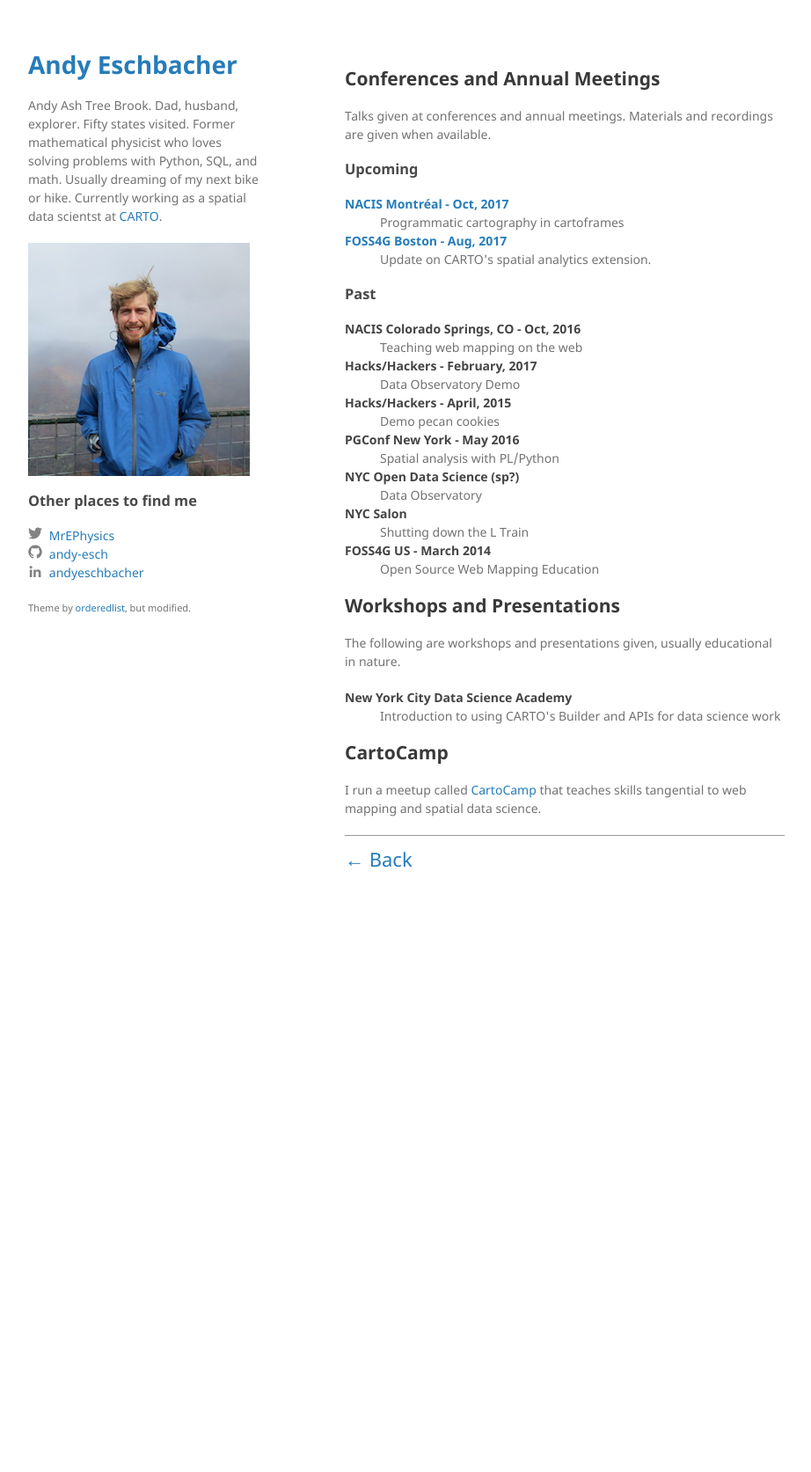
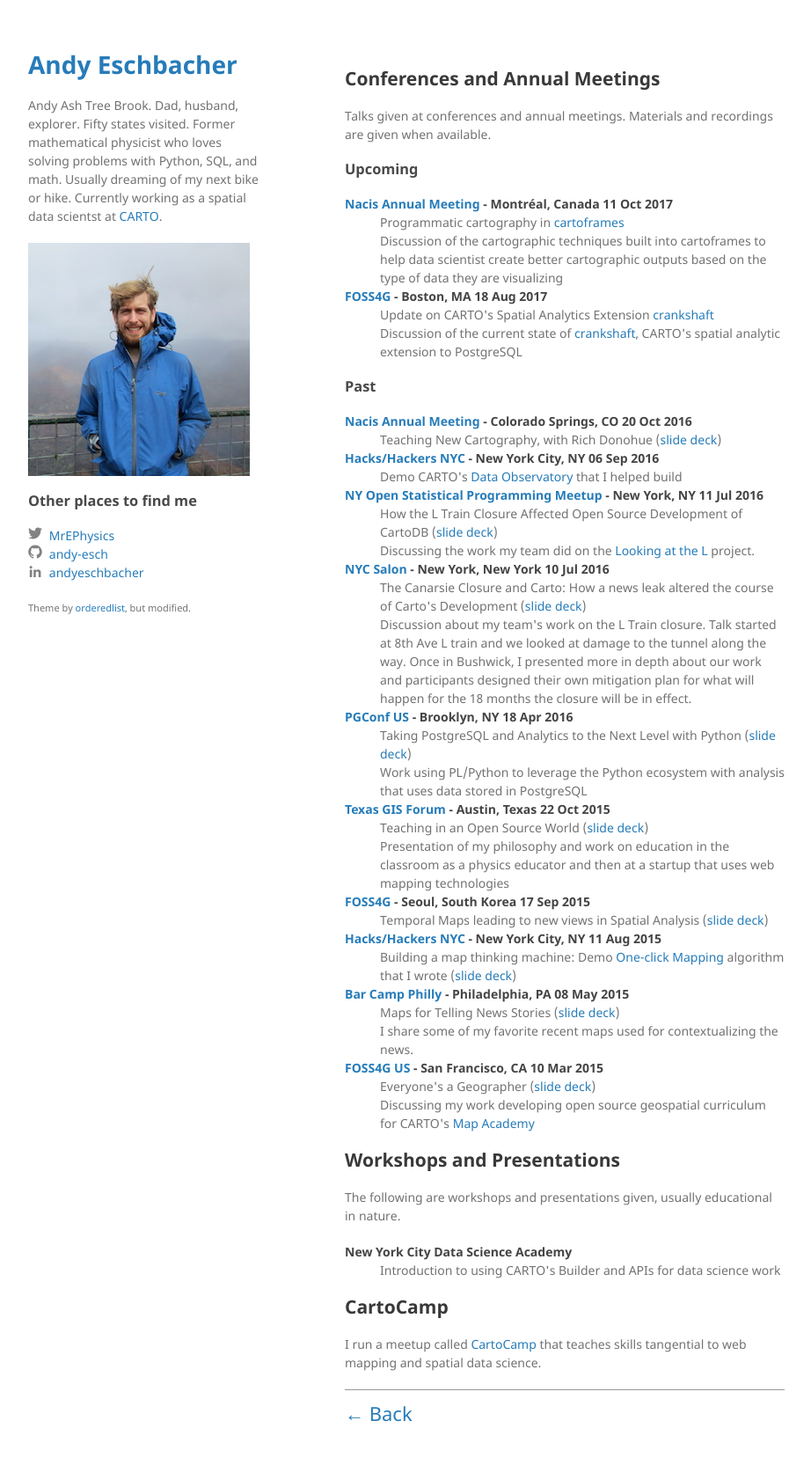
Before and after one commit to andy-esch/andy-esch.github.io, a Jekyll site: the page built from presentations.md, in a window 1280 px wide. Shown: the whole page at 88% size, without its empty margins (178-1100 px from the left). Built offline with Jekyll 4.4.1, drawn with Linux system fonts in a browser that asks for light colours; our own code applies the rules of GitHub Pages for plain Markdown files; before the commit the page ends 1043 px from its top, so only the background shows below that.

Commit message:
templating of presentations from talks.json

```diff
--- /dev/null
+++ b/_data/talks.json
@@ -0,0 +1,104 @@
+[{
+	"name": "Nacis Annual Meeting",
+	"location": "Colorado Springs, CO",
+	"date": "2016-10-20",
+	"title": "Teaching New Cartography, with Rich Donohue",
+	"slides_url": "https://docs.google.com/presentation/d/1IYYQ722Ek7E5lrGgxkX0RasUX2wMJrJKmzP_TpgXTD0/edit",
+	"conf_url": "http://nacis.org/wp-content/uploads/2016/10/2016-NACIS-conf-program-0930.pdf"
+},
+{
+	"name": "Hacks/Hackers NYC",
+	"location": "New York City, NY",
+	"date": "2016-09-06",
+	"title": "Demo CARTO's <a href=\"https://carto.com/data-observatory/\">Data Observatory</a> that I helped build",
+	"slides_url": "",
+	"conf_url": "https://www.meetup.com/hacks-hackers-nyc/events/233272604/"
+},
+{
+	"name": "Hacks/Hackers NYC",
+	"location": "New York City, NY",
+	"date": "2015-08-11",
+	"title": "Building a map thinking machine: Demo <a href=\"https://carto.com/blog/one-click-mapping\">One-click Mapping</a> algorithm that I wrote",
+	"slides_url": "https://docs.google.com/presentation/d/1ccyervECNrkhGFX0k74rZdoN7oXT-pudUm4zU4K6Hx0/edit?usp=sharing",
+	"conf_url": "https://www.meetup.com/hacks-hackers-nyc/events/224032139/"
+},
+{
+	"name": "PGConf US",
+	"location": "Brooklyn, NY",
+	"date": "2016-04-18",
+	"title": "Taking PostgreSQL and Analytics to the Next Level with Python",
+	"slides_url": "https://docs.google.com/presentation/d/1XHLXU0PuDJv0Ryk6v7noiK2zRL6AzMY8y6BAmMPJ-ek/edit?usp=sharing",
+	"conf_url": "https://wiki.postgresql.org/wiki/PgConfUS_Talks_2016",
+	"description": "Work using PL/Python to leverage the Python ecosystem with analysis that uses data stored in PostgreSQL"
+},
+{
+	"name": "NY Open Statistical Programming Meetup",
+	"location": "New York, NY",
+	"date": "2016-07-11",
+	"title": "How the L Train Closure Affected Open Source Development of CartoDB",
+	"slides_url": "https://docs.google.com/presentation/d/1J4unz4rwTLWClF15zcc-QHmU3gNElLljrxdfFzRp6k8/edit?usp=sharing",
+	"conf_url": "https://www.meetup.com/nyhackr/events/232135172/",
+	"description": "Discussing the work my team did on the <a href=\"https://carto.com/blog/looking-at-the-l\">Looking at the L</a> project."
+},
+{
+	"name": "FOSS4G",
+	"location": "Seoul, South Korea",
+	"date": "2015-09-17",
+	"title": "Temporal Maps leading to new views in Spatial Analysis",
+	"slides_url": "https://docs.google.com/presentation/d/1zAXNGzvfNFRtd_KC7h-XAG8e-uroO5bgudj6m09YNR8/edit?usp=sharing",
+	"conf_url": "http://2015.foss4g.org/"
+},
+{
+	"name": "FOSS4G US",
+	"location": "San Francisco, CA",
+	"date": "2015-03-10",
+	"title": "Everyone's a Geographer",
+	"slides_url": "http://2015.foss4g-na.org/session/everyones-geographer.html",
+	"conf_url": "http://2015.foss4g-na.org/",
+	"description": "Discussing my work developing open source geospatial curriculum for CARTO's <a href=\"https://carto.com/academy\">Map Academy</a>"
+},
+{
+	"name": "FOSS4G",
+	"location": "Boston, MA",
+	"date": "2017-08-18",
+	"title": "Update on CARTO's Spatial Analytics Extension <a href=\"https://github.com/CartoDB/crankshaft/\">crankshaft</a>",
+	"slides_url": "",
+	"conf_url": "http://2017.foss4g.org/",
+	"description": "Discussion of the current state of <a href=\"https://github.com/CartoDB/crankshaft\">crankshaft</a>, CARTO's spatial analytic extension to PostgreSQL"
+},
+{
+	"name": "Nacis Annual Meeting",
+	"location": "Montréal, Canada",
+	"date": "2017-10-11",
+	"title": "Programmatic cartography in <a href=\"https://github.com/CartoDB/cartoframes/\">cartoframes</a>",
+	"slides_url": "",
+	"conf_url": "http://nacis.org/annual-meeting/current-meeting/",
+	"description": "Discussion of the cartographic techniques built into cartoframes to help data scientist create better cartographic outputs based on the type of data they are visualizing"
+},
+{
+	"name": "Texas GIS Forum",
+	"location": "Austin, Texas",
+	"date": "2015-10-22",
+	"title": "Teaching in an Open Source World",
+	"slides_url": "https://docs.google.com/presentation/d/1vh-fCJ_lXlMiC-j8N1PCJT4eoveYxvc4RX67nfHG6_8/edit#slide=id.p4",
+	"conf_url": "https://tnris.org/texas-gis-forum/2015/",
+	"description": "Presentation of my philosophy and work on education in the classroom as a physics educator and then at a startup that uses web mapping technologies"
+},
+{
+	"name": "NYC Salon",
+	"location": "New York, New York",
+	"date": "2016-07-10",
+	"title": "The Canarsie Closure and Carto: How a news leak altered the course of Carto's Development",
+	"slides_url": "https://docs.google.com/presentation/d/1SEDZcV8dvbBc93jxPV6Td89l-XR7Sp5sCQhpSTNR-nI/edit?usp=sharing",
+	"conf_url": "https://www.facebook.com/groups/NYCSalon",
+	"description": "Discussion about my team's work on the L Train closure. Talk started at 8th Ave L train and we looked at damage to the tunnel along the way. Once in Bushwick, I presented more in depth about our work and participants designed their own mitigation plan for what will happen for the 18 months the closure will be in effect."
+},
+{
+	"name": "Bar Camp Philly",
+	"location": "Philadelphia, PA",
+	"date": "2015-05-08",
+	"title": "Maps for Telling News Stories",
+	"slides_url": "https://docs.google.com/presentation/d/1igeyn7-IDouSKKeiJ9cBs-P5-RzKyzf9Dg0mhlPcvrQ/edit?usp=sharing",
+	"conf_url": "http://2015.barcampphilly.org/",
+	"description": "I share some of my favorite recent maps used for contextualizing the news."
+}]
--- a/presentations.md
+++ b/presentations.md
@@ -1,6 +1,10 @@
 ---
 layout: default
 ---
+
+{% assign curr_time = "now" | date: "%Y-%m-%d %H:%M" %}
+{% assign past_events = site.data.talks | where_exp:"item", "item.date < curr_time" | sort: 'date' | reverse %}
+{% assign future_events = site.data.talks | where_exp:"item", "item.date >= curr_time" | sort: 'date' | reverse %}
 
 ## Conferences and Annual Meetings
 
@@ -8,39 +12,42 @@
 
 ### Upcoming
 
-<dl>
-        <dt><a href="http://nacis.org/annual-meeting/current-meeting/"><span title="North American Cartographic Information Society">NACIS</span> Montréal - Oct, 2017</a></dt>
-	<dd>Programmatic cartography in cartoframes</dd>
-	<dt><a href="http://2017.foss4g.org/">FOSS4G Boston - Aug, 2017</a></dt>
-	<dd>Update on CARTO's spatial analytics extension.</dd>
-	<dt></dt>
-	<dd></dd>
+
+<dl class="talk-list">
+{% for event in future_events %}
+    <dt>{% if event.conf_url != "" %}
+          <a href="{{ event.conf_url }}">{{ event.name }}</a>
+        {% else %}
+	  {{ event.name }}
+        {% endif %}
+	- {{ event.location }} <span class="talk-date">{{ event.date | date_to_string }}</span>
+    </dt>
+    <dd><span class="talk-title">{{ event.title }}</span> {% if event.slides_url != "" %} (<a href="{{ event.slides_url }}">slide deck</a>) {% endif %}</dd>
+    {% if event.description %}<dd>{{ event.description }}</dd>{% endif %}
+{% endfor %}
 </dl>
 
 ### Past
 
-<dl>
-	<dt>NACIS Colorado Springs, CO - Oct, 2016</dt>
-	<dd>Teaching web mapping on the web</dd>
-	<dt>Hacks/Hackers - February, 2017</dt>
-	<dd>Data Observatory Demo</dd>
-	<dt>Hacks/Hackers - April, 2015</dt>
-	<dd>Demo pecan cookies</dd>
-	<dt>PGConf New York - May 2016</dt>
-	<dd>Spatial analysis with PL/Python</dd>
-	<dt>NYC Open Data Science (sp?)</dt>
-	<dd>Data Observatory</dd>
-	<dt>NYC Salon</dt>
-	<dd>Shutting down the L Train</dd>
-	<dt>FOSS4G US - March 2014</dt>
-	<dd>Open Source Web Mapping Education</dd>
+<dl class="talk-list">
+{% for event in past_events %}
+    <dt>{% if event.conf_url != "" %}
+          <a href="{{ event.conf_url }}">{{ event.name }}</a>
+        {% else %}
+	  {{ event.name }}
+        {% endif %}
+	- {{ event.location }} <span class="talk-date">{{ event.date | date_to_string }}</span>
+    </dt>
+    <dd><span class="talk-title">{{ event.title }}</span> {% if event.slides_url != "" %} (<a href="{{ event.slides_url }}">slide deck</a>) {% endif %}</dd>
+    {% if event.description %}<dd>{{ event.description }}</dd>{% endif %}
+{% endfor %}
 </dl>
 
 ## Workshops and Presentations
 
 The following are workshops and presentations given, usually educational in nature.
 
-<dl>
+<dl class="talk-list">
 	<dt>New York City Data Science Academy</dt>
 	<dd>Introduction to using CARTO's Builder and APIs for data science work</dd>
 </dl>
```
